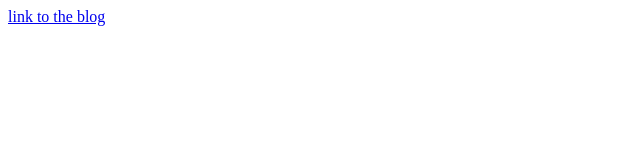
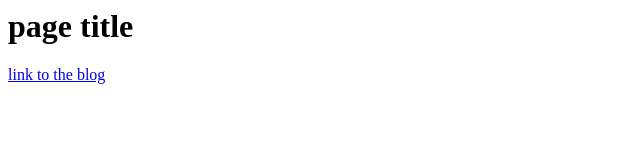
Before and after one commit to StudioZut/demo-repo, a plain HTML site: page index.html in a window 1280 px wide. Shown: the whole page, without its empty margins (0-640 px from the left). Drawn offline with Linux system fonts and the light colour scheme.

Commit message:
added page title to body

```diff
--- a/index.html
+++ b/index.html
@@ -2,6 +2,7 @@
 <head>
 </head>
 <body>
+  <h1>page title</h1>
   <a href="blog.html">link to the blog</a>
 </body>
 </html>
```
